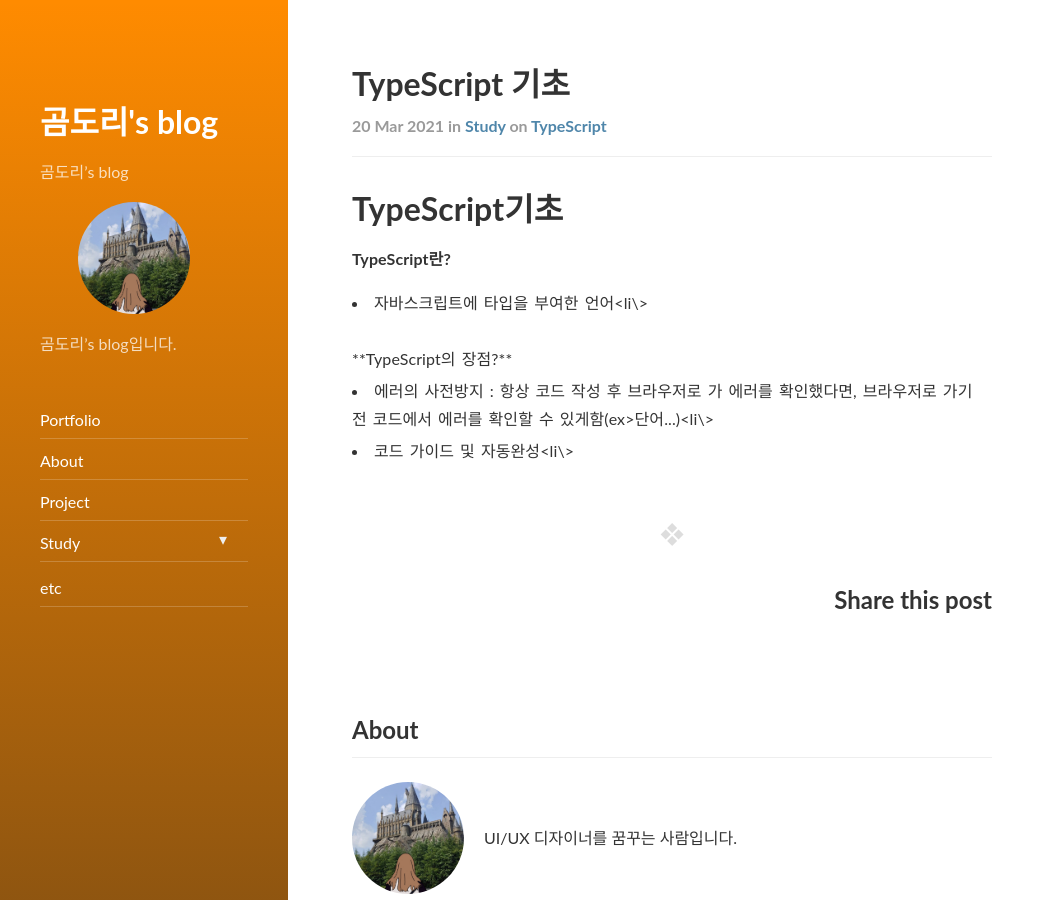
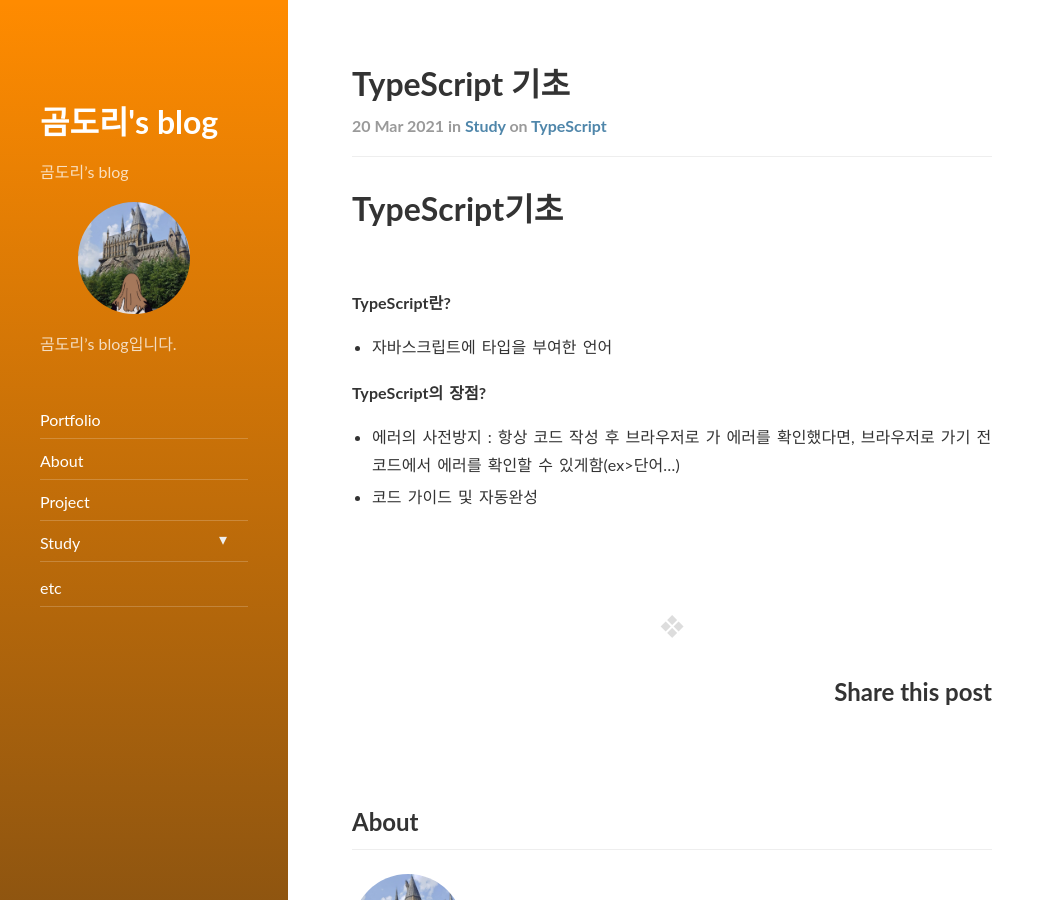
Before and after one commit to tkznzl12/tkznzl12.github.io, a Jekyll site: the page built from _posts/study/2021-03-20-making-blog03.md, in a window 1280 px wide and 900 px high. Shown: the whole window, without its empty margins (0-1055 px from the left). Built offline with Jekyll 4.4.1, drawn with Linux system fonts in a browser that asks for light colours; nearby versions of some CDN libraries.

Commit message:
글 수정

```diff
--- a/_posts/study/2021-03-20-making-blog03.md
+++ b/_posts/study/2021-03-20-making-blog03.md
@@ -8,11 +8,11 @@
 ---
 
 # TypeScript기초
+<br>
+
   **TypeScript란?**
-  <li>자바스크립트에 타입을 부여한 언어<li\>
-  <br>
-  <br>
+  - 자바스크립트에 타입을 부여한 언어
 
   **TypeScript의 장점?**
-  <li>에러의 사전방지 : 항상 코드 작성 후 브라우저로 가 에러를 확인했다면, 브라우저로 가기 전 코드에서 에러를 확인할 수 있게함(ex>단어...)<li\>
-  <li>코드 가이드 및 자동완성<li\>
+  - 에러의 사전방지 : 항상 코드 작성 후 브라우저로 가 에러를 확인했다면, 브라우저로 가기 전 코드에서 에러를 확인할 수 있게함(ex>단어...)
+  - 코드 가이드 및 자동완성
```
